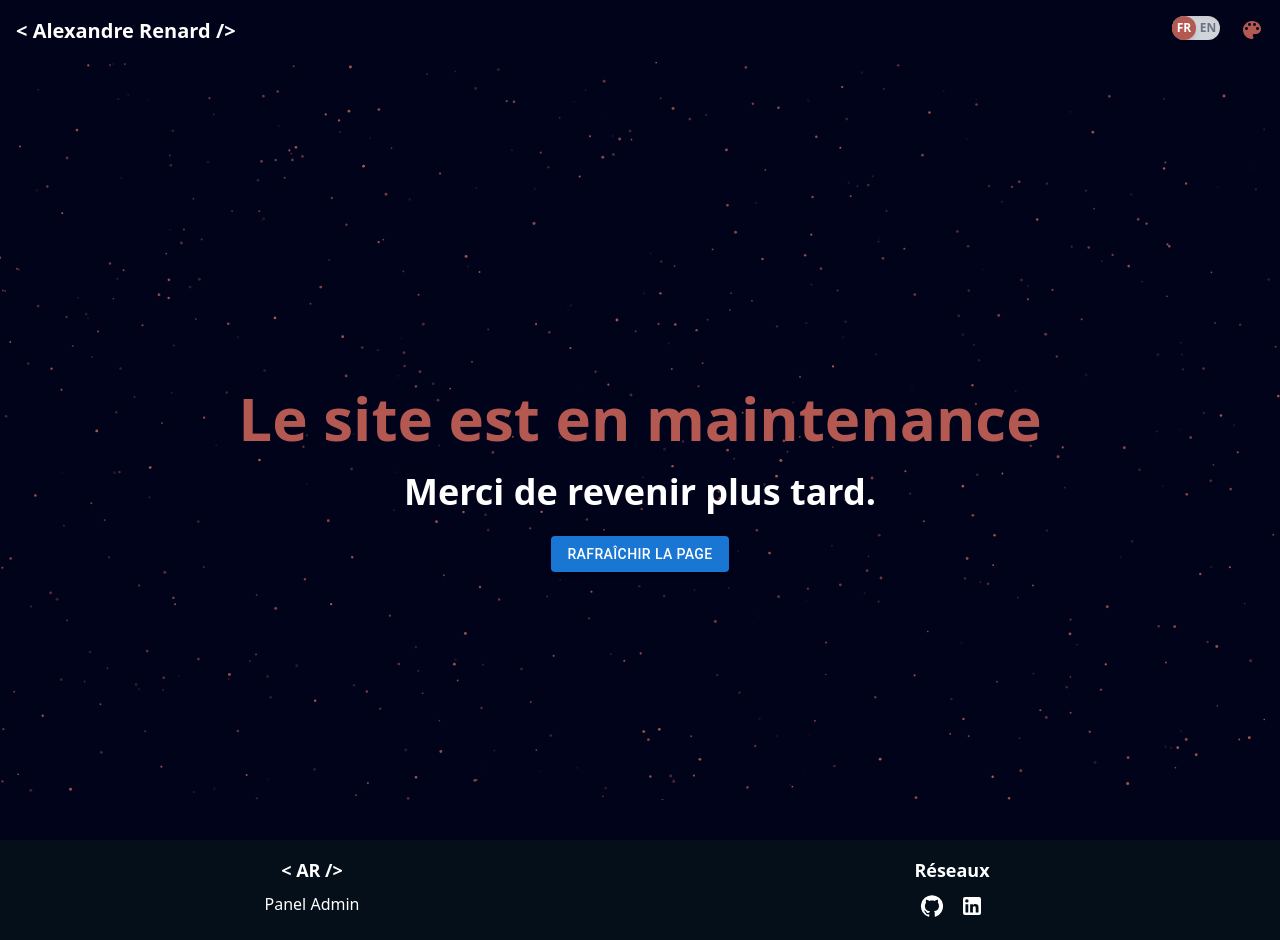
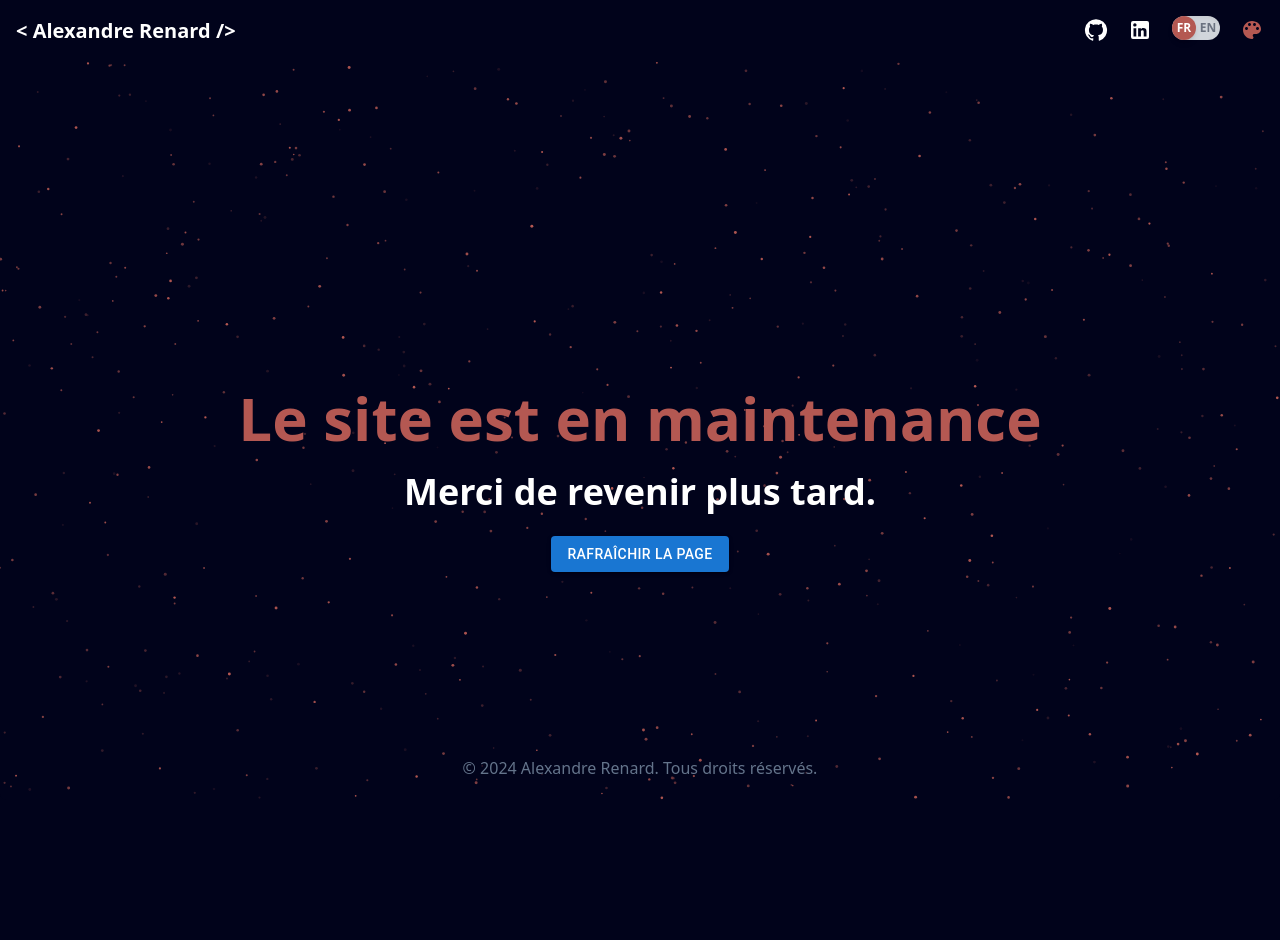
Before and after one commit to Alexandre78R/portfolio-maintenance, a Next.js app in the folder frontend/: page / in a window 1280 px wide. Shown: the top 940 px of the page. After the commit the page ends 800 px from the top, so only its background shows below. Built offline with nearby package versions, Linux system fonts and the light colour scheme.

Commit message:
add copyrith into header

```diff
--- a/frontend/src/components/Footer/Footer.tsx
+++ b/frontend/src/components/Footer/Footer.tsx
@@ -10,13 +10,6 @@ const Footer: React.FC = (): React.ReactElement => {
       <div className="container mx-auto flex flex-wrap justify-center">
         <div className="flex flex-col items-center mb-4 md:mb-0  lg:mx-15 flex-1">
           <p className="text-lg font-bold mb-2">{translations.footerTitle}</p>
-          <ul>
-            <li>
-              <a href="#" className="hover:text-secondary">
-                {translations.footerAdmin}
-              </a>
-            </li>
-          </ul>
         </div>
         <div className="flex flex-col items-center mx-4 mb-4 md:mb-0 lg:mx-25 flex-1">
           <p className="text-lg font-bold mb-2">
--- a/frontend/src/components/Header/Header.tsx
+++ b/frontend/src/components/Header/Header.tsx
@@ -36,6 +36,10 @@ const Header: React.FC = (): React.ReactElement => {
           </h2>
           <ButtonCustom text="Rafraîchir la page" onClick={handleRefresh} />
         </div>
+        <footer className="absolute bottom-5 text-text300 text-center w-full">
+          &copy; {new Date().getFullYear()} Alexandre Renard. Tous droits
+          réservés.
+        </footer>
       </div>
     </header>
   );
--- a/frontend/src/components/NavBar/NavBar.tsx
+++ b/frontend/src/components/NavBar/NavBar.tsx
@@ -6,6 +6,8 @@ import Box from "@mui/material/Box";
 import Button from "@/components/Button/Button";
 import Modal from "@mui/material/Modal";
 import ToggleButton from "../Button/ToggleButton";
+import GitHubIcon from "@mui/icons-material/GitHub";
+import LinkedInIcon from "@mui/icons-material/LinkedIn";
 
 const Navbar: React.FC = (): React.ReactElement => {
   const { lang, setLang, translations } = useLang();
@@ -59,6 +61,26 @@ const Navbar: React.FC = (): React.ReactElement => {
         </div>
         <menu className="hidden md:block">
           <ul className="flex space-x-5">
+            <li>
+              <a
+                href="https://github.com/Alexandre78R"
+                target="_blank"
+                rel="alternate"
+                title="Github"
+              >
+                <GitHubIcon className="text-text hover:text-secondary" />
+              </a>
+            </li>
+            <li>
+              <a
+                href="https://www.linkedin.com/in/alexandrerenard/"
+                target="_blank"
+                rel="alternate"
+                title="Linkedin"
+              >
+                <LinkedInIcon className="text-text hover:text-secondary" />
+              </a>
+            </li>
             <li>
               <ToggleButton
                 toggleChecked={toggleCheckedLang}
--- a/frontend/src/pages/index.tsx
+++ b/frontend/src/pages/index.tsx
@@ -11,7 +11,6 @@ const Home: React.FC = (): React.ReactElement => {
     <>
       <Seo />
       <Header />
-      <Footer />
     </>
   );
 };
--- a/frontend/src/styles/output.css
+++ b/frontend/src/styles/output.css
@@ -629,6 +629,10 @@ video {
   top: 50%;
 }
 
+.bottom-5 {
+  bottom: 1.25rem;
+}
+
 .z-10 {
   z-index: 10;
 }
@@ -947,6 +951,10 @@ video {
   color: rgb(255 255 255 / var(--tw-text-opacity));
 }
 
+.text-text300 {
+  color: var(--text300-color);
+}
+
 .opacity-0 {
   opacity: 0;
 }
```
